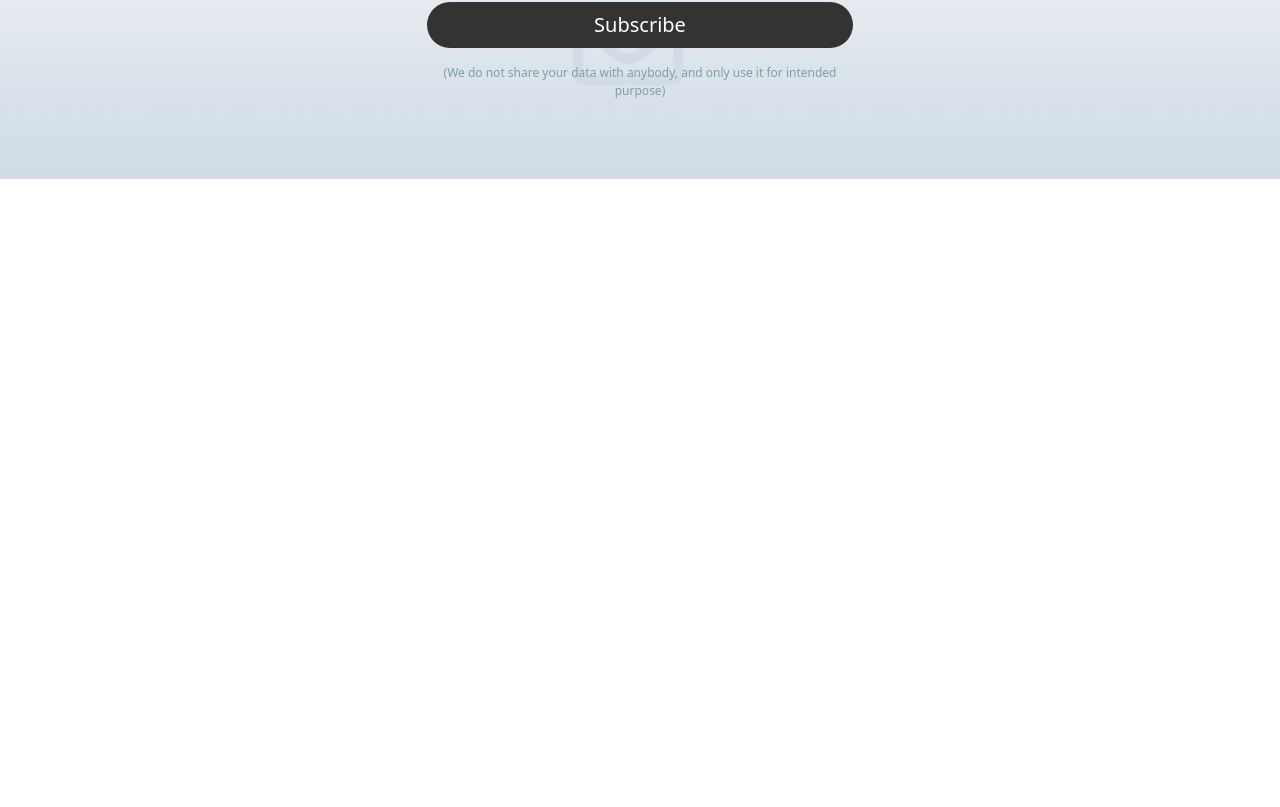
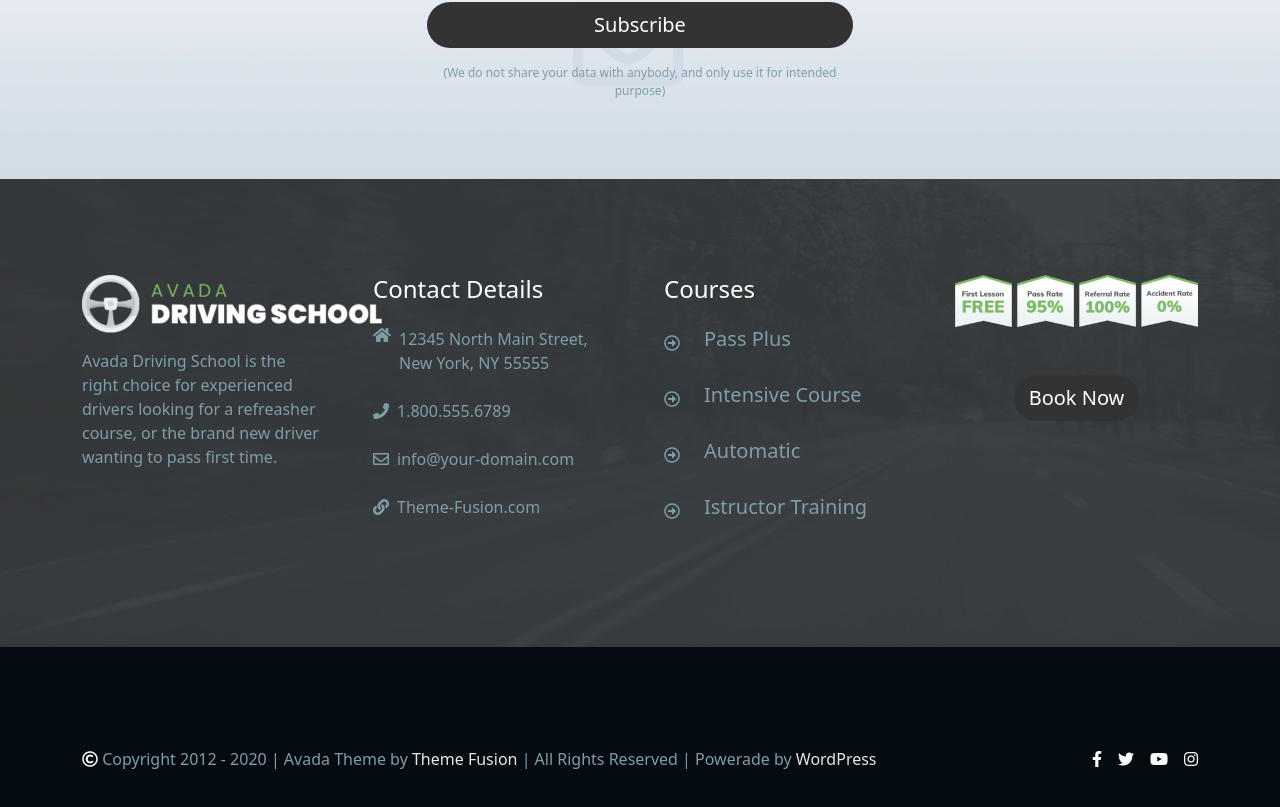
Before and after one commit to Simichus/proj-html-vuejs, a Vue app: page / in a window 1280 px wide. Shown: the part 4780-5587 px from the top of the page. Before the commit the page ends 4959 px from the top, so only its background shows below. Built offline with nearby package versions, Linux system fonts and the light colour scheme.

Commit message:
Progetto finito

```diff
--- a/src/App.vue
+++ b/src/App.vue
@@ -2,18 +2,21 @@
   <div id="app">
     <Header />
     <Main/>
+    <Footer/>
   </div>
 </template>
 
 <script>
 import Header from "@/components/Header.vue";
 import Main from "@/components/Main.vue";
+import Footer from "@/components/Footer.vue";
 
 export default {
   name: "App",
   components: {
     Header,
-    Main
+    Main,
+    Footer
   },
 };
 </script>
--- /dev/null
+++ b/src/components/ContactDetails.vue
@@ -0,0 +1,41 @@
+<template>
+  <div>
+      <h2 class="h4">Contact Details</h2>
+        <ul class="p-0">
+            <li class="d-flex my-4">
+                <i class="fas fa-home me-2"></i>
+                <div>
+                    <div>12345 North Main Street,</div>
+                    <div>New York, NY 55555</div>
+                </div>
+            </li>
+            <li class="d-flex my-4 align-items-center">
+                <i class="fas fa-phone me-2"></i>
+                <div>1.800.555.6789</div>
+            </li>
+            <li class="d-flex my-4 align-items-center">
+                <i class="far fa-envelope me-2"></i>
+                <div>info@your-domain.com</div>
+            </li>
+            <li class="d-flex my-4 align-items-center">
+                <i class="fas fa-link me-2"></i>
+                <div>Theme-Fusion.com</div>
+            </li>
+        </ul>
+    </div>
+</template>
+
+<script>
+export default {
+name:'ContactDetails'
+}
+</script>
+
+<style lang="scss" scoped>
+@import '@/scss/_vars.scss';
+
+
+h2{
+    color: $white;
+}
+</style>
--- /dev/null
+++ b/src/components/Footer.vue
@@ -0,0 +1,23 @@
+<template>
+  <footer>
+      <FooterTop/>
+      <FooterBottom/>
+  </footer>
+</template>
+
+<script>
+import FooterTop from './FooterTop.vue'
+import FooterBottom from './FooterBottom.vue'
+export default {
+    name:'Footer',
+    components:{
+        FooterTop,
+        FooterBottom
+    }
+}
+</script>
+
+<style lang="scss" scoped>
+@import '@/scss/_vars.scss';
+
+</style>
--- /dev/null
+++ b/src/components/FooterBottom.vue
@@ -0,0 +1,39 @@
+<template>
+  <div class="footer-bottom">
+      <div class="container d-flex justify-content-between align-items-center">
+          <div>
+            <i class="far fa-copyright"></i> Copyright 2012 - 2020 | Avada Theme by <span>Theme Fusion</span> | All Rights Reserved | Powerade by <span>WordPress</span>
+          </div>
+          <div>
+              <i class="fab fa-facebook-f me-3"></i>
+              <i class="fab fa-twitter me-3"></i>
+              <i class="fab fa-youtube me-3"></i>
+              <i class="fab fa-instagram"></i>
+          </div>
+      </div>
+  </div>
+</template>
+
+<script>
+export default {
+name:'FooterBottom'
+}
+</script>
+
+<style lang="scss" scoped>
+@import '@/scss/_vars.scss';
+
+.footer-bottom{
+    background-color: $black;
+    padding: 100px 0;
+
+    color: $gumbo;
+    span{
+        color: $light-gray;
+    }
+
+    i{
+        color: $white;
+    }
+}
+</style>
--- /dev/null
+++ b/src/components/FooterCourses.vue
@@ -0,0 +1,42 @@
+<template>
+  <div>
+        <h2 class="h4">Courses</h2>
+        <ul class="p-0">
+            <li class="d-flex my-4 align-items-center">
+                <i class="far fa-arrow-alt-circle-right me-4"></i>
+                <div class="h5">Pass Plus</div>
+            </li>
+            <li class="d-flex my-4 align-items-center">
+                <i class="far fa-arrow-alt-circle-right me-4"></i>
+                <div class="h5">Intensive Course</div>
+            </li>
+            <li class="d-flex my-4 align-items-center">
+                <i class="far fa-arrow-alt-circle-right me-4"></i>
+                <div class="h5">Automatic</div>
+            </li>
+            <li class="d-flex my-4 align-items-center">
+                <i class="far fa-arrow-alt-circle-right me-4"></i>
+                <div class="h5">Istructor Training</div>
+            </li>
+        </ul>
+  </div>
+</template>
+
+<script>
+export default {
+    name:'FooterCourses'
+}
+</script>
+
+<style lang="scss" scoped>
+@import '@/scss/_vars.scss';
+
+h2{
+    color: $white;
+}
+
+li{
+    color: $gumbo;
+}
+
+</style>
--- /dev/null
+++ b/src/components/FooterTop.vue
@@ -0,0 +1,48 @@
+<template>
+  <div class="footer-top">
+      <div class="container py-5">
+          <div class="row gx-5 my-5">
+              <div class="col-3">
+                  <img src="@/assets/img/avada-drivers-logo-2x-300x58.png" alt="">
+                  <div class="mt-3">Avada Driving School is the right choice for experienced drivers looking for a refreasher course, or the brand new driver wanting to pass first time.</div>
+              </div>
+              <div class="col-3">
+                  <ContactDetails/>
+              </div>
+              <div class="col-3">
+                  <FooterCourses/>
+              </div>
+              <div class="col-3 text-center">
+                  <img src="@/assets/img/labels-400x87.png" alt="" class="w-100 mb-5">
+                  <Button text="Book Now"/>
+              </div>
+          </div>
+      </div>
+  </div>
+</template>
+
+<script>
+import Button from './Button.vue'
+import ContactDetails from './ContactDetails.vue'
+import FooterCourses from './FooterCourses.vue'
+export default {
+    name:'FooterTop',
+    components:{
+        ContactDetails,
+        FooterCourses,
+        Button
+    }
+}
+</script>
+
+<style lang="scss" scoped>
+@import '@/scss/_vars.scss';
+
+.footer-top{
+    background-image: url('../assets/img/footer-background-color.jpg');
+    min-height: 400px;
+    background-size: cover;
+    color: $gumbo;
+}
+
+</style>
```
Also changed, not shown: 23 other files (tests, documents, lock files or other folders).
